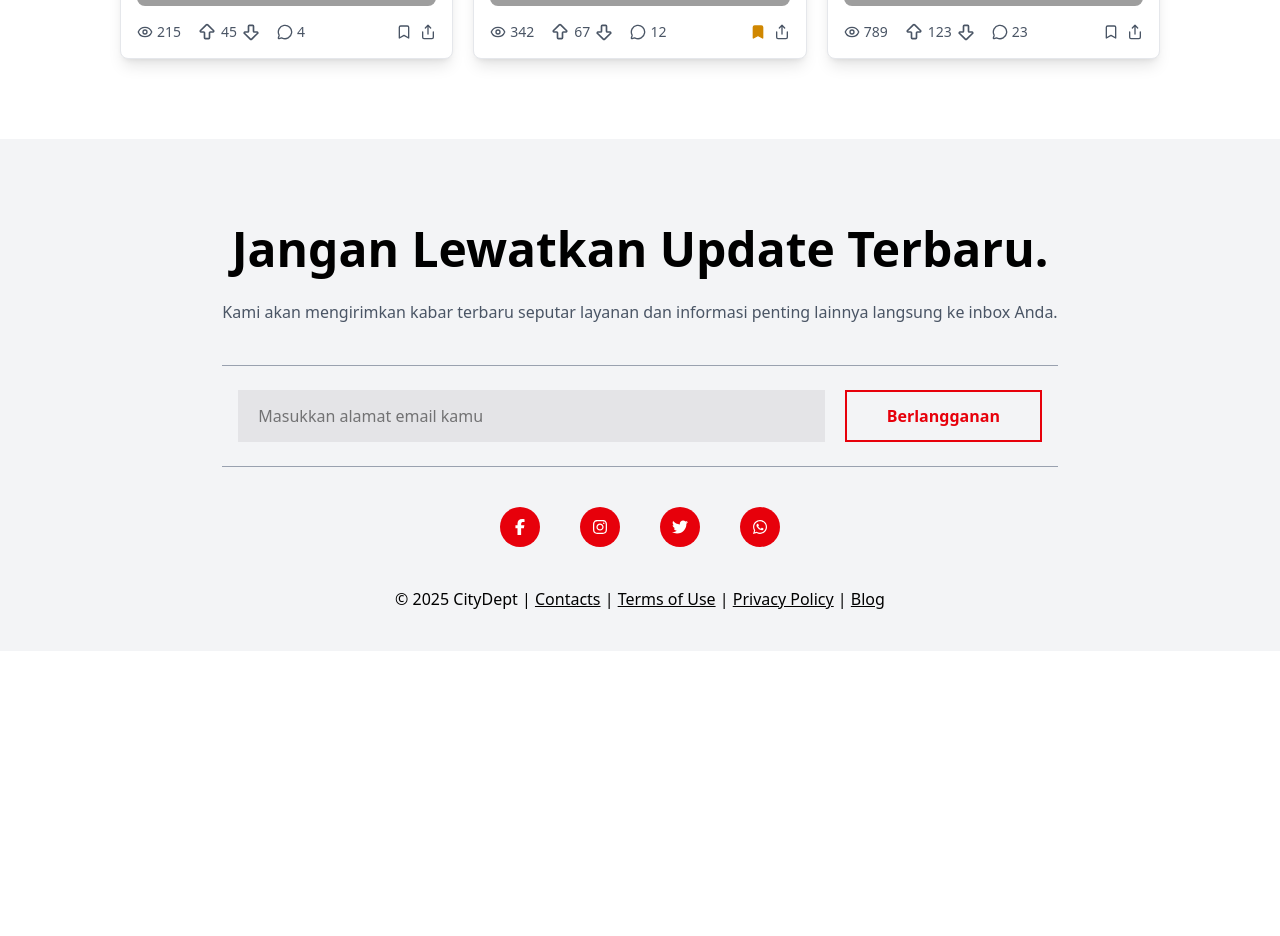
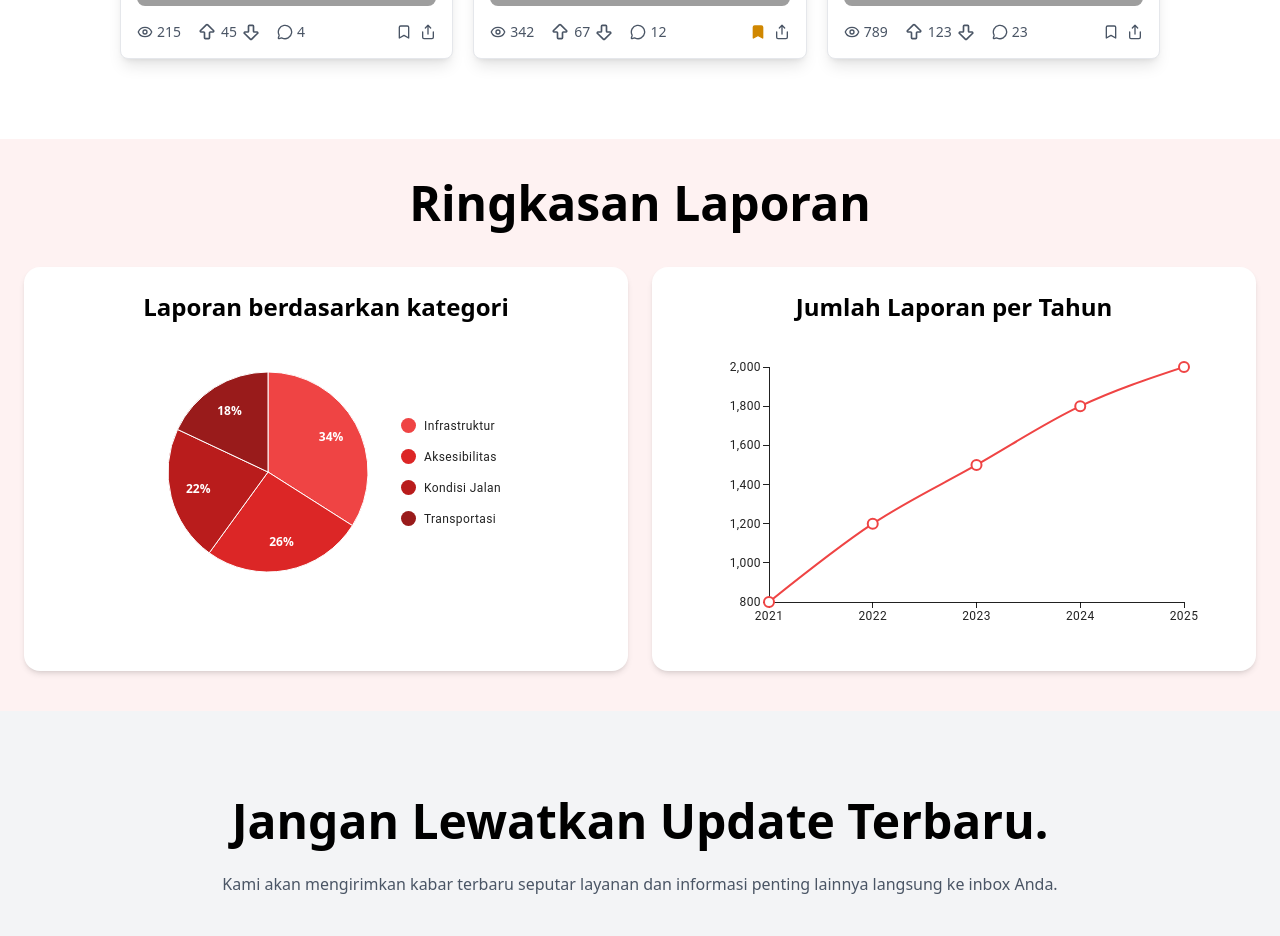
Before and after one commit to MBenedictt/lapor-pak-website, a React (Vite) app: page / in a window 1280 px wide. Shown: the part 2060-2996 px from the top of the page. Before the commit the page ends 2711 px from the top, so only its background shows below. Built offline with nearby package versions, Linux system fonts and the light colour scheme; grey boxes are pictures that could not be loaded.

Commit message:
feat: charts

```diff
--- a/package.json
+++ b/package.json
@@ -10,8 +10,12 @@
     "preview": "vite preview"
   },
   "dependencies": {
+    "@emotion/react": "^11.14.0",
+    "@emotion/styled": "^11.14.1",
     "@fortawesome/free-brands-svg-icons": "^6.7.2",
     "@fortawesome/react-fontawesome": "^0.2.2",
+    "@mui/material": "^7.2.0",
+    "@mui/x-charts": "^8.9.0",
     "@tailwindcss/vite": "^4.1.11",
     "lucide-react": "^0.525.0",
     "react": "^18.3.1",
--- a/src/pages/HomePage.jsx
+++ b/src/pages/HomePage.jsx
@@ -5,6 +5,8 @@ import Navbar from "../components/Navbar";
 import ReportCard from "../components/ReportCard";
 import Footer from "../components/Footer";
 import { useEffect, useState } from "react";
+import { PieChart, pieArcLabelClasses } from '@mui/x-charts/PieChart';
+import { LineChart } from '@mui/x-charts/LineChart';
 
 const reports = [
     {
@@ -50,6 +52,15 @@ const reports = [
         location: "Jl. Thamrin"
     },
 ];
+
+const data = [
+  { id: 0, value: 34, label: 'Infrastruktur' },
+  { id: 1, value: 26, label: 'Aksesibilitas' },
+  { id: 2, value: 22, label: 'Kondisi Jalan' },
+  { id: 3, value: 18, label: 'Transportasi' },
+];
+
+const redShades = ['#ef4444', '#dc2626', '#b91c1c', '#991b1b', '#7f1d1d'];
 
 const HomePage = () => {
     const [isLoading, setIsLoading] = useState(false);
@@ -209,6 +220,66 @@ const HomePage = () => {
                 </div>
             </div>
 
+            {/* Chart */}
+            <div className="w-full px-6 py-10 flex flex-col items-center justify-center bg-red-50">
+                <h1 className="text-5xl font-bold text-black text-center mb-10 max-sm:text-4xl max-sm:mb-6">
+                    Ringkasan Laporan
+                </h1>
+
+                <div className="grid grid-cols-1 md:grid-cols-2 gap-6 w-full max-w-7xl">
+                    <div className="bg-white rounded-2xl shadow-md p-6 w-full">
+                    <h2 className="text-xl md:text-2xl font-bold text-black text-center mb-4 md:mb-5 lg:mb-6">
+                        Laporan berdasarkan kategori
+                    </h2>
+                    <PieChart
+                        series={[
+                        {
+                            data: data.map((item, index) => ({
+                            ...item,
+                            color: redShades[index % redShades.length],
+                            })),
+                            arcLabel: (item) => `${item.value}%`,
+                            arcLabelMinAngle: 15,
+                            arcLabelRadius: '60%',
+                            highlightScope: { fade: 'global', highlight: 'item' },
+                            faded: { innerRadius: 0, additionalRadius: -30, color: 'gray' },
+                            outerRadius: 100,
+                        },
+                        ]}
+                        sx={{
+                        [`& .${pieArcLabelClasses.root}`]: {
+                            fontWeight: 'bold',
+                            fill: 'white',
+                            fontSize: 12,
+                        },
+                        }}
+                        width={250}
+                        height={250}
+                    />
+                    </div>
+
+                    {/* Card 2 */}
+                    <div className="bg-white rounded-2xl shadow-md p-6 w-full">
+                    <h2 className="text-xl md:text-2xl font-bold text-black text-center mb-4 md:mb-5 lg:mb-6">
+                        Jumlah Laporan per Tahun
+                    </h2>
+                        <LineChart
+                        xAxis={[{ data: [2021, 2022, 2023, 2024, 2025], scaleType: 'point' }]}
+                        series={[
+                            {
+                            data: [800, 1200, 1500, 1800, 2000],
+                            color: '#ef4444',
+                            },
+                        ]}
+                        width={500}
+                        height={300}
+                        />
+                    </div>
+                </div>
+                </div>
+
+
+
             {/* Footer Section */}
             <Footer />
 
```
Also changed, not shown: 1 other file (tests, documents, lock files or other folders).
